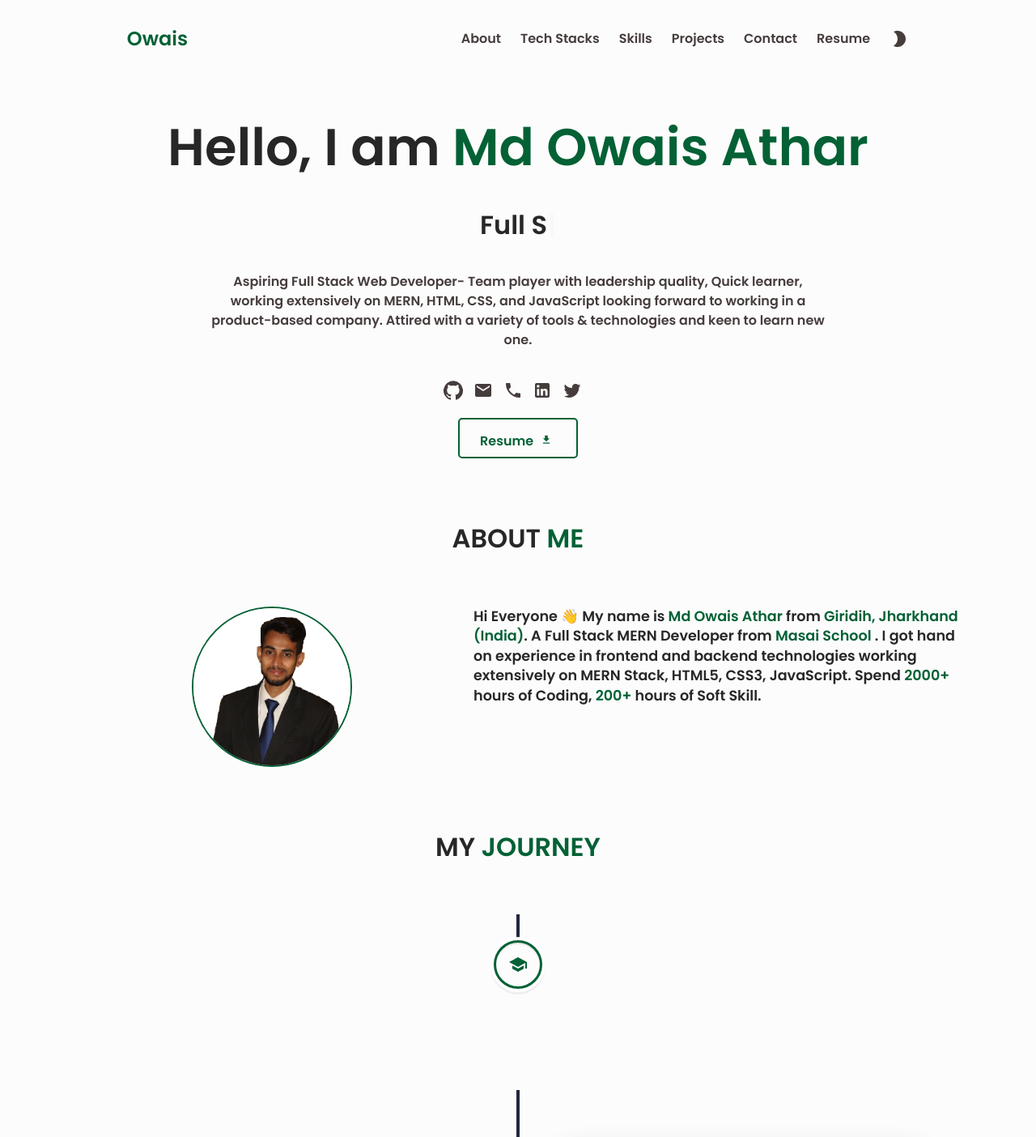
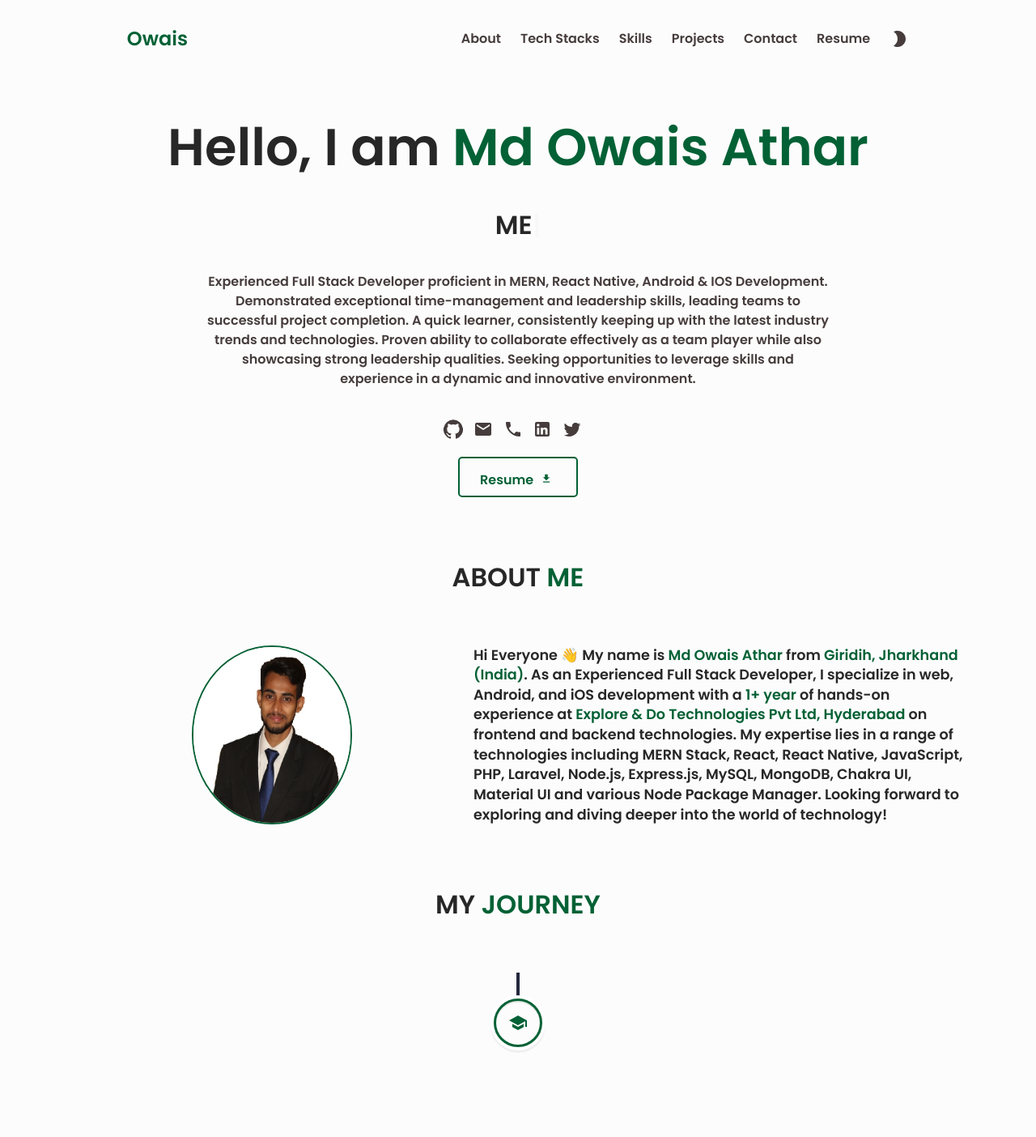
Before and after one commit to owii8247/owii8247.github.io, a React (Create React App) app: page / in a window 1280 px wide. Shown: the top 1404 px of the page at 81% size. Built offline with nearby package versions, Linux system fonts and the light colour scheme.

Commit message:
Technologies and experience updated

```diff
--- a/src/Components/About/About.jsx
+++ b/src/Components/About/About.jsx
@@ -23,10 +23,7 @@ export const About = () => {
                 </h1>
                 <Type />
                 <p className="about__desc" data-aos="fade-right">
-                    Aspiring Full Stack Web Developer- Team player with leadership quality, Quick learner,
-                    working extensively on MERN, HTML, CSS, and JavaScript looking forward to working in a product-based company.
-                    Attired with a variety of tools & technologies and keen to
-                    learn new one.
+                Experienced Full Stack Developer proficient in MERN, React Native, Android & IOS Development. Demonstrated exceptional time-management and leadership skills, leading teams to successful project completion. A quick learner, consistently keeping up with the latest industry trends and technologies. Proven ability to collaborate effectively as a team player while also showcasing strong leadership qualities. Seeking opportunities to leverage skills and experience in a dynamic and innovative environment.
                 </p>
                 <div className="about__contact center">
                     <a
--- a/src/Components/About/Introduction.jsx
+++ b/src/Components/About/Introduction.jsx
@@ -26,23 +26,17 @@ export const Introduction = () => {
                   {" "}
                   Giridih, Jharkhand (India)
                 </span>
-                . A Full Stack MERN Developer
-                from{" "}
+                . As an Experienced Full Stack Developer, I specialize in web, Android, and iOS development with a <span className="different">
+                  1+ year
+                </span>  of hands-on experience at
+                {" "}
                 <span className="different">
-                  Masai School
+                  Explore & Do Technologies Pvt Ltd, Hyderabad
                 </span>
 
-                <span className="different"></span> . I got hand on experience in frontend and backend technologies
-                working extensively on MERN Stack,
-                HTML5, CSS3, JavaScript. Spend {" "}
-                <span className="different">
-                 2000+ {" "}
-                </span>
-                hours of Coding, {" "}
-                <span className="different">
-                 200+ {" "}
-                </span>
-                hours of Soft Skill.
+                <span className="different"></span>  on frontend and backend technologies.
+                My expertise lies in a range of technologies including MERN Stack,
+                React, React Native, JavaScript, PHP, Laravel, Node.js, Express.js, MySQL, MongoDB, Chakra UI, Material UI and various Node Package Manager. Looking forward to exploring and diving deeper into the world of technology!
 
               </h4>
 
--- a/src/Components/About/Journey.jsx
+++ b/src/Components/About/Journey.jsx
@@ -31,7 +31,41 @@ export const Journey = () => {
         </h2>
         <VerticalTimeline lineColor={linecolor}>
 
-
+          <VerticalTimelineElement
+            date={"May 2023 - Present"}
+            contentStyle={{
+              boxShadow: `var(--shadow)`,
+              border: "3px solid var(--clr-primary)",
+              backgroundColor: `var(--clr-bg)`,
+              textAlign: "center",
+              color: `var(--clr-fg-alt)`,
+            }}
+            contentArrowStyle={{
+              borderRight: "16px solid  var(--clr-primary)",
+            }}
+            iconStyle={{
+              border: ` 3px solid var(--clr-primary)`,
+              backgroundColor: `var(--clr-bg)`,
+              color: `var(--clr-primary)`,
+            }}
+            icon={<SchoolIcon />}
+          >
+            <h3
+              className="vertical-timeline-element-title"
+              data-aos="fade-right"
+            >
+              Full Stack Developer
+            </h3>
+            <h4
+              className="vertical-timeline-element-subtitle"
+              data-aos="fade-right"
+            >
+              Explore & Do Technologies Pvt Ltd
+            </h4>
+            <p data-aos="fade-right">
+              Experienced professional with strong problem-solving and ownership skills. Spearheaded development and delivery of 5 web projects, crafted 4 Android applications, and engineered 3 iOS applications
+            </p>
+          </VerticalTimelineElement>
           <VerticalTimelineElement
             date={"Jan 2022 - Jan 2023"}
             contentStyle={{
--- a/src/Components/About/Skills.jsx
+++ b/src/Components/About/Skills.jsx
@@ -18,6 +18,12 @@ const Skills = () => {
                   <ExitToAppIcon />
                 </span>
                 FrontEnd Development{" "}
+              </h4>
+              <h4 className="different">
+                <span className="icons">
+                  <ExitToAppIcon />
+                </span>
+                BackEnd Development{" "}
               </h4>
               <h4 className="different">
                 <span className="icons">
--- a/src/Components/About/Techstacks.jsx
+++ b/src/Components/About/Techstacks.jsx
@@ -13,13 +13,13 @@ import {
     SiPostman,
     SiExpress,
     SiMongodb,
-    SiRailway
+    SiRailway,SiAndroidstudio ,SiXcode
 } from "react-icons/si";
 import { DiCss3 } from "react-icons/di";
-import { SiJavascript, SiHeroku } from "react-icons/si";
+import { SiJavascript, SiHeroku,SiMysql  } from "react-icons/si";
 import { VscGithub } from "react-icons/vsc";
 import { BsBootstrap } from "react-icons/bs";
-
+import { FaPhp,FaLaravel,FaNpm   } from "react-icons/fa";
 export const Techstacks = () => {
     return (
         <>
@@ -45,8 +45,32 @@ export const Techstacks = () => {
                         <h5>React</h5>
                     </div>
                     <div>
+                        <FaReact />
+                        <h5>React Native</h5>
+                    </div>
+                    <div>
                         <SiRedux />
                         <h5>Redux</h5>
+                    </div>
+                    <div>
+                        <FaPhp />
+                        <h5>Php</h5>
+                    </div>
+                    <div>
+                        <FaLaravel  />
+                        <h5>Laravel</h5>
+                    </div>
+                    <div>
+                        <SiMysql  />
+                        <h5>MySQL</h5>
+                    </div>
+                    <div>
+                        <SiAndroidstudio  />
+                        <h5>Android Studio</h5>
+                    </div>
+                    <div>
+                        <SiXcode  />
+                        <h5>XCode</h5>
                     </div>
                     <div>
                         <SiChakraui />
@@ -72,13 +96,14 @@ export const Techstacks = () => {
                         <SiVercel />
                         <h5>Vercel</h5>
                     </div>
-                    <div>
-                        <SiHeroku />
-                        <h5>Heroku</h5>
-                    </div>
+
                     <div>
                         <SiRailway />
                         <h5>Railway</h5>
+                    </div>
+                    <div>
+                        <FaNpm  />
+                        <h5>NPM</h5>
                     </div>
                     <div>
                         <SiNodedotjs />
@@ -98,7 +123,7 @@ export const Techstacks = () => {
                     </div>
                     <div>
                         <SiMongodb />
-                        <h5>Mongodb</h5>
+                        <h5>MongoDB</h5>
                     </div>
 
 
--- a/src/Components/About/Type.jsx
+++ b/src/Components/About/Type.jsx
@@ -7,7 +7,7 @@ export const Type = () => {
     <>
       <Typewriter
         options={{
-          strings: ["Full Stack Web Developer" , "MERN Stack Developer"],
+          strings: ["Full Stack Developer" , "MERN Stack Developer","Android Developer", "iOS Developer"],
           autoStart: true,
           loop: true,
           deleteSpeed: 50
```
Also changed, not shown: 1 other file (tests, documents, lock files or other folders). Lines whose indentation alone changed are shown as unchanged.
